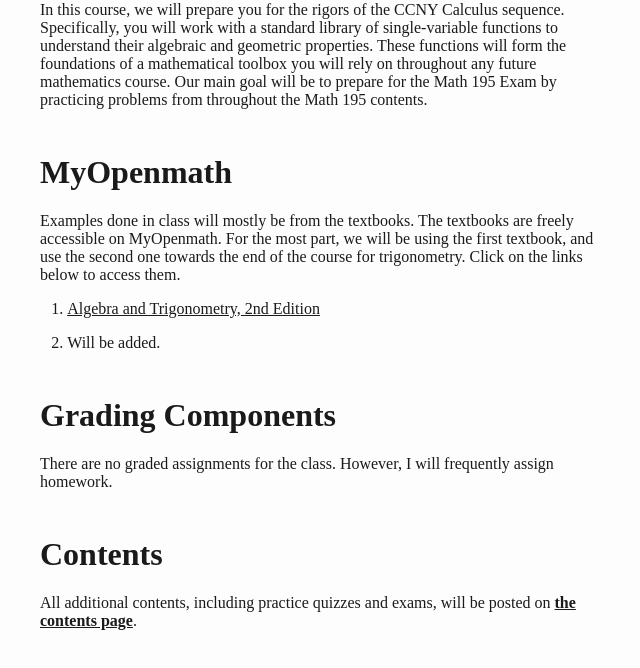
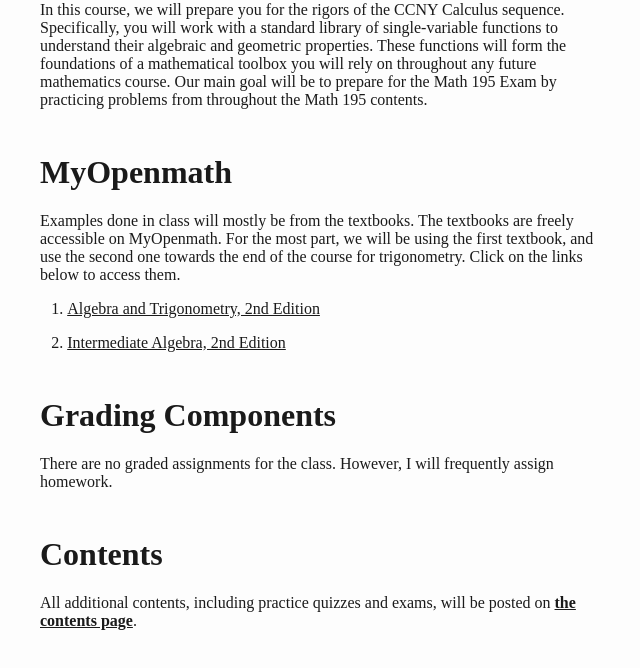
Before and after one commit to mutasimm/math19501, a plain HTML site: page index.html in a window 1280 px wide. Shown: the part 684-1352 px from the top of the page, without its empty margins (312-952 px from the left). Drawn offline with Linux system fonts and the light colour scheme.

Commit message:
Update index.html

```diff
--- a/index.html
+++ b/index.html
@@ -232,7 +232,8 @@ them.</p>
 <li><p><a
 href="https://openstax.org/details/books/algebra-and-trigonometry-2e/">Algebra
 and Trigonometry, 2nd Edition</a></p></li>
-<li><p>Will be added.</p></li>
+<li><p><a
+href="https://openstax.org/details/books/intermediate-algebra-2e//">Intermediate Algebra, 2nd Edition</a></p></li>
 </ol>
 <h1 class="unnumbered" id="grading-components">Grading Components</h1>
 <p>There are no graded assignments for the class. However, I will
```
